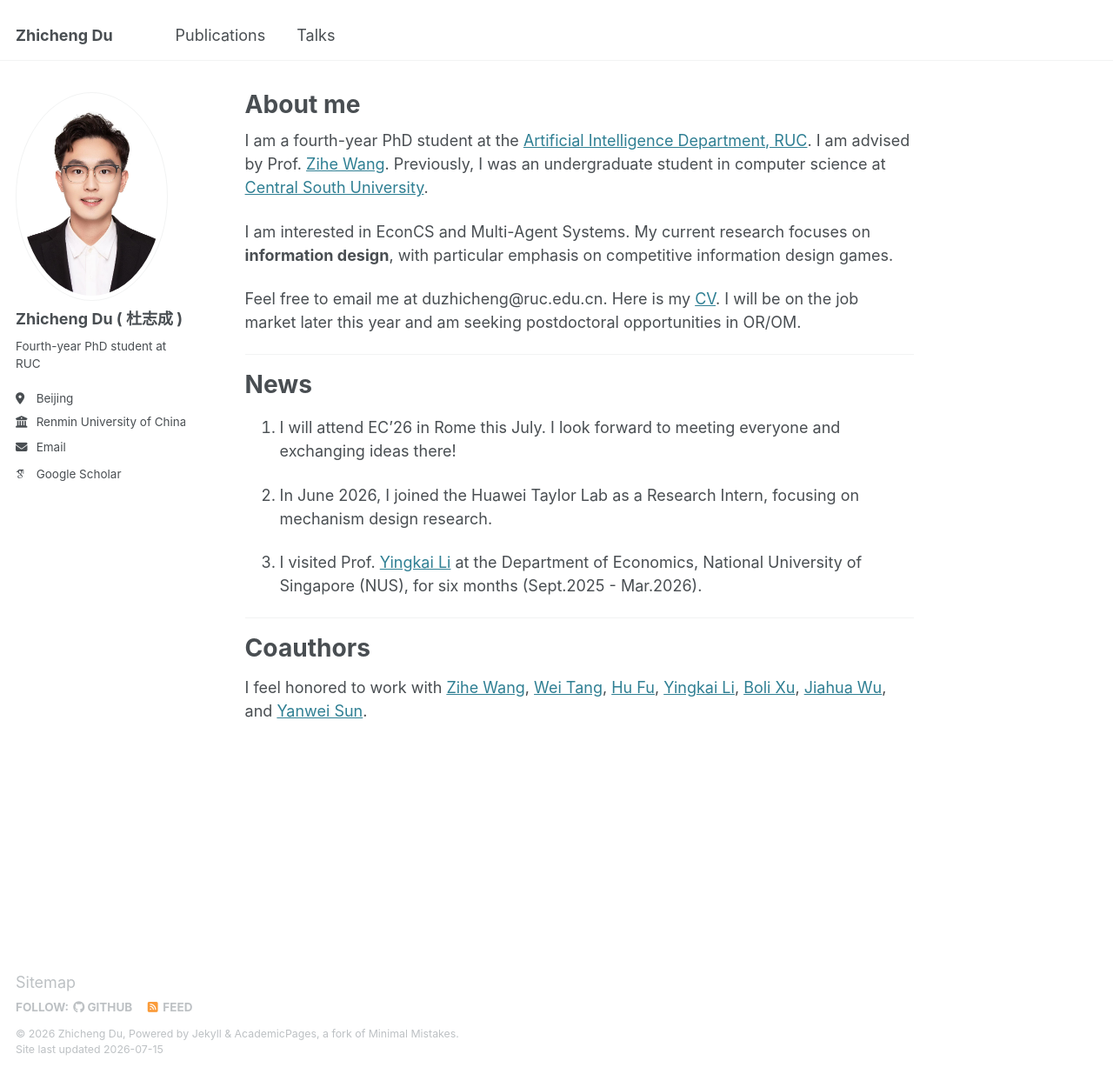
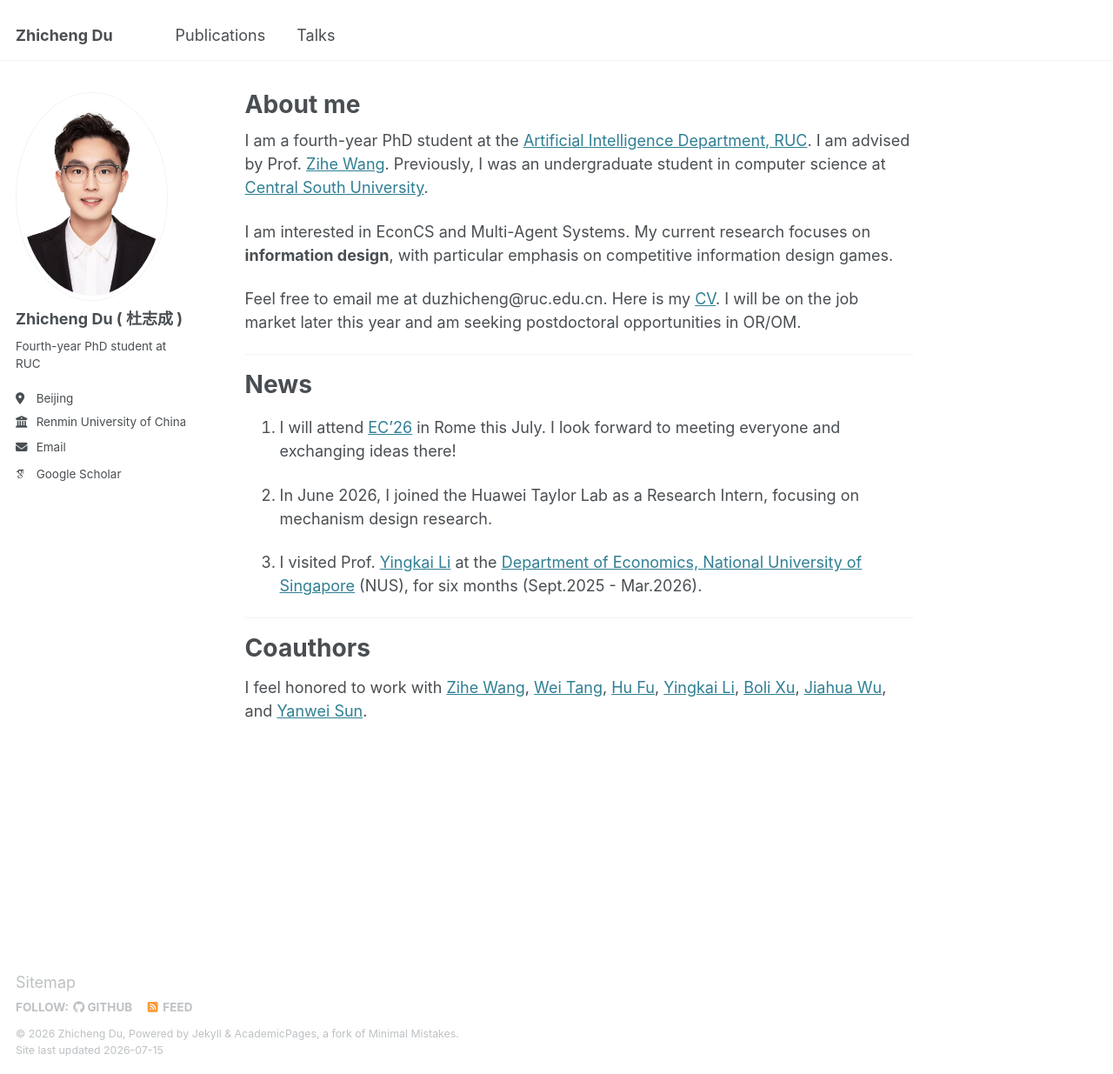
Before and after one commit to DUABC/zhichengdu, a Jekyll site: the page built from _pages/about.md, in a window 1280 px wide and 1235 px high. Shown: the whole window at 87% size. Built offline with Jekyll 4.4.1, drawn with Linux system fonts in a browser that asks for light colours; some web fonts are replaced; part of the change alters nothing that is shown.

Commit message:
Add links to news items

```diff
--- a/_pages/about.md
+++ b/_pages/about.md
@@ -22,11 +22,11 @@ I will be on the job market later this year and am seeking postdoctoral opportun
 
 # News
 
-1. I will attend EC'26 in Rome this July. I look forward to meeting everyone and exchanging ideas there!
+1. I will attend [EC'26](https://ec26.sigecom.org/) in Rome this July. I look forward to meeting everyone and exchanging ideas there!
 
 2. In June 2026, I joined the Huawei Taylor Lab as a Research Intern, focusing on mechanism design research.
 
-3. I visited Prof. [Yingkai Li](https://yingkai-li.github.io/) at the Department of Economics, National University of Singapore (NUS), for six months (Sept.2025 - Mar.2026).
+3. I visited Prof. [Yingkai Li](https://yingkai-li.github.io/) at the [Department of Economics, National University of Singapore](https://fass.nus.edu.sg/ecs/) (NUS), for six months (Sept.2025 - Mar.2026).
 
 ---
 
```
